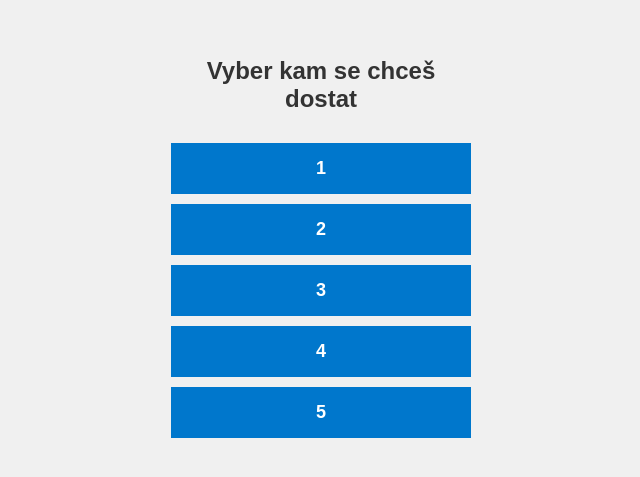
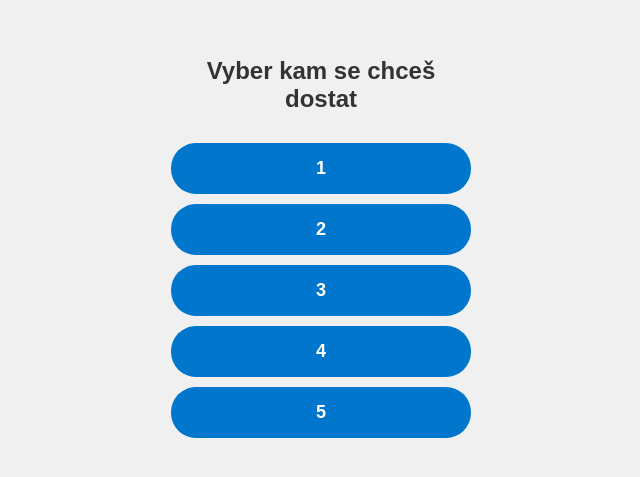
Before and after one commit to Kotakovec/Kotak, a plain HTML site: page buttons/index.html in a window 1280 px wide. Shown: the part 161-638 px from the top of the page, without its empty margins (319-959 px from the left). Drawn offline with Linux system fonts and the light colour scheme.

Commit message:
Update index.html

```diff
--- a/buttons/index.html
+++ b/buttons/index.html
@@ -39,12 +39,13 @@
             background-color: #0077cc;
             color: white;
             border: none;
-            border-radius: 0;
+            border-radius: 25px; /* Zakulacení tlačítek */
             text-align: center;
             text-decoration: none;
             font-size: 18px;
             font-weight: bold;
             cursor: pointer;
+            transition: background-color 0.3s;
         }
         .button:hover {
             background-color: #005fa3;
```
